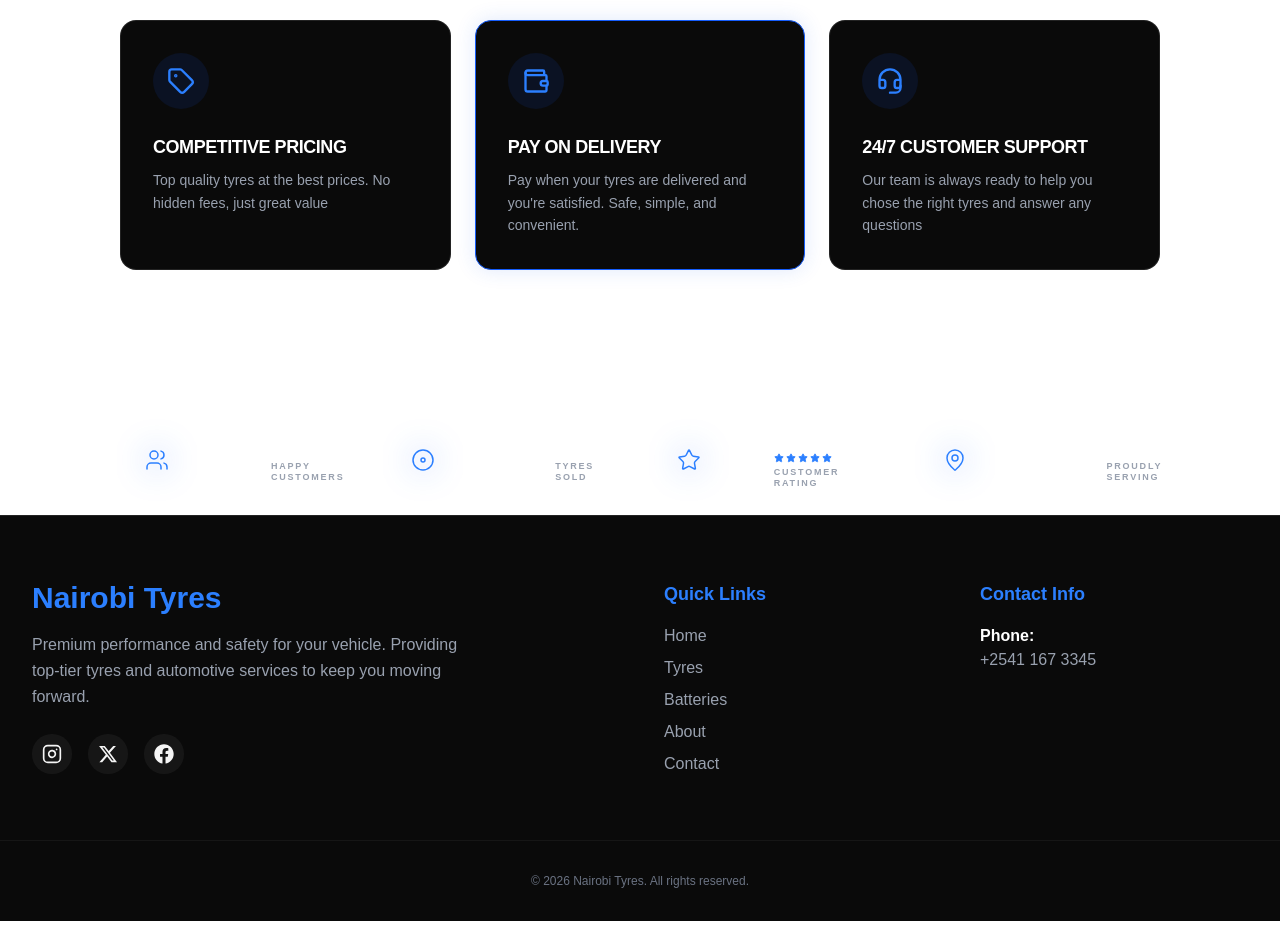
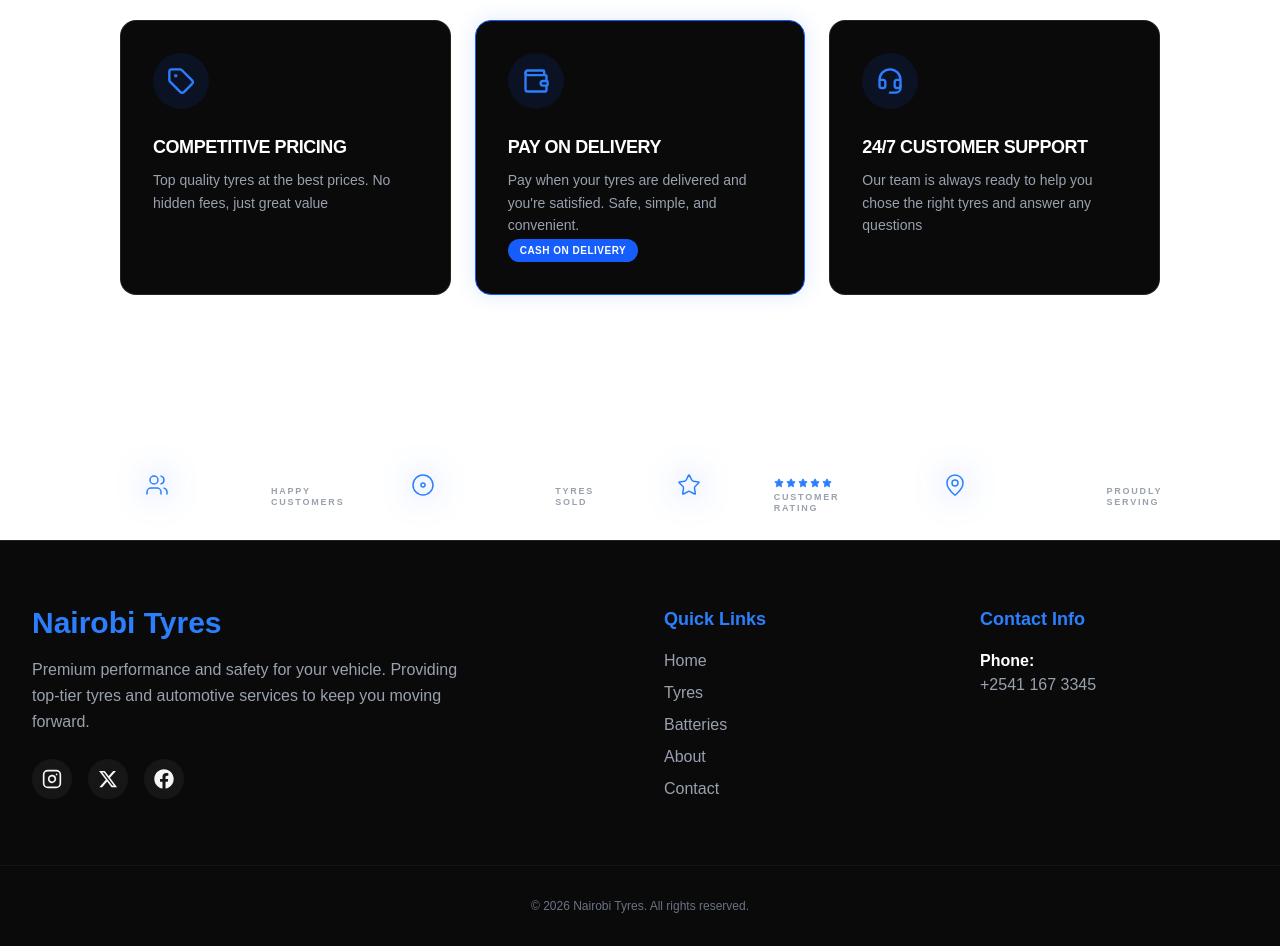
Before and after one commit to billiam-creator/Next.js_snippets, a Next.js app: page / in a window 1280 px wide. Shown: the part 2220-3166 px from the top of the page. Before the commit the page ends 3141 px from the top, so only its background shows below. Built offline with nearby package versions, Linux system fonts and the light colour scheme.

Commit message:
add tag? too feature card

```diff
--- a/app/components/FeatureCard.tsx
+++ b/app/components/FeatureCard.tsx
@@ -5,9 +5,10 @@ interface FeatureCardProps {
     description: string;
     icon: LucideIcon;
     isActive?: boolean;
+    tag?: string
 }
 
-const FeatureCard = ({ heading, description, icon: Icon, isActive }: FeatureCardProps) => {
+const FeatureCard = ({ heading, description, icon: Icon, isActive, tag }: FeatureCardProps)=>{
     return (
         /* Parent Card  */
         <div className={`bg-[#0A0A0A] border rounded-2xl p-8 transition-all duration-300 flex flex-col gap-6 ${
@@ -29,6 +30,12 @@ const FeatureCard = ({ heading, description, icon: Icon, isActive }: FeatureCard
                 <p className="text-gray-400 text-sm leading-relaxed">
                     {description}
                 </p>
+
+                {tag && (
+        <span className="inline-block bg-blue-600 text-[10px] font-black px-3 py-1 rounded-full text-white uppercase tracking-wider">
+          {tag}
+        </span>
+      )}
             </div>
         </div>
     );
--- a/app/page.tsx
+++ b/app/page.tsx
@@ -41,7 +41,8 @@ export default function Home() {
         heading: 'PAY ON DELIVERY',
         description: "Pay when your tyres are delivered and you're satisfied. Safe, simple, and convenient.",
         icon: Wallet,
-        isActive: true // Triggers blue highlight in FeatureCard
+        isActive: true, // Triggers blue highlight in FeatureCard
+        tag: 'CASH ON DELIVERY'
     },
     {
         heading: '24/7 CUSTOMER SUPPORT',
@@ -172,6 +173,7 @@ export default function Home() {
                 description={item.description}
                 icon={item.icon}
                 isActive={item.isActive}
+                tag={item.tag}
               />
             ))}
           </div>
```
